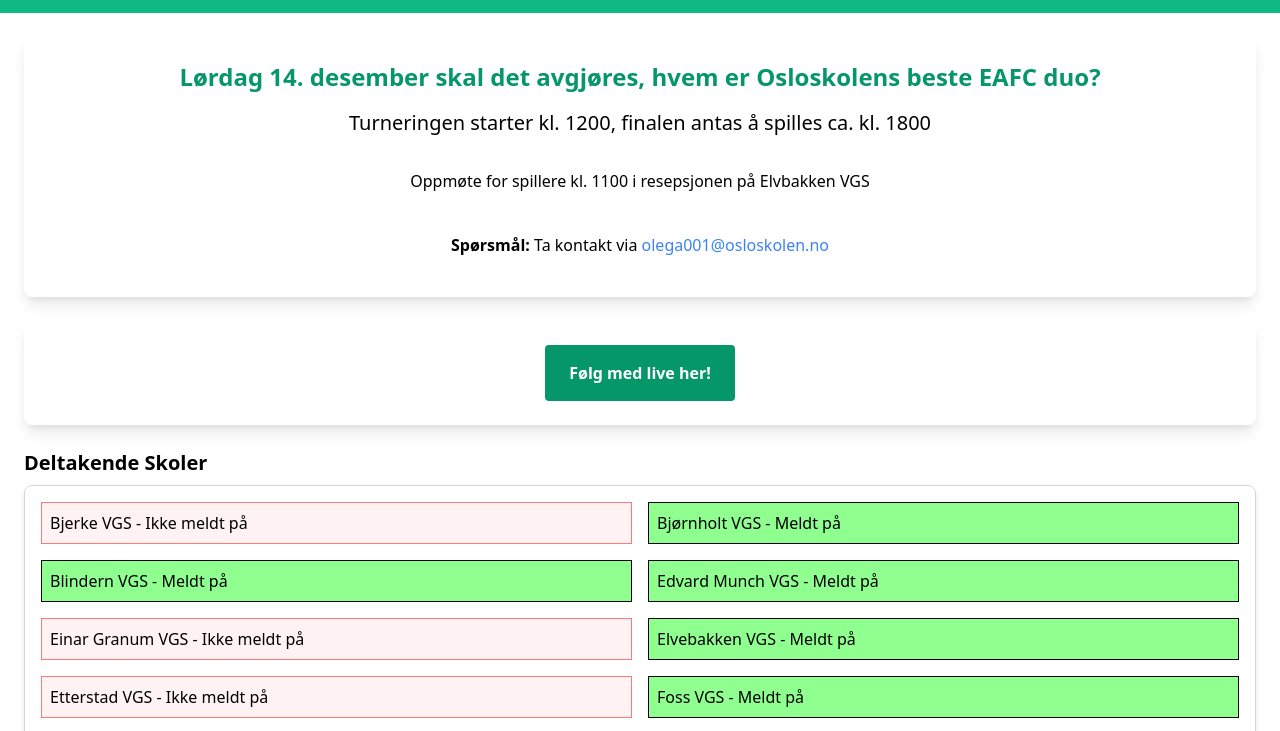
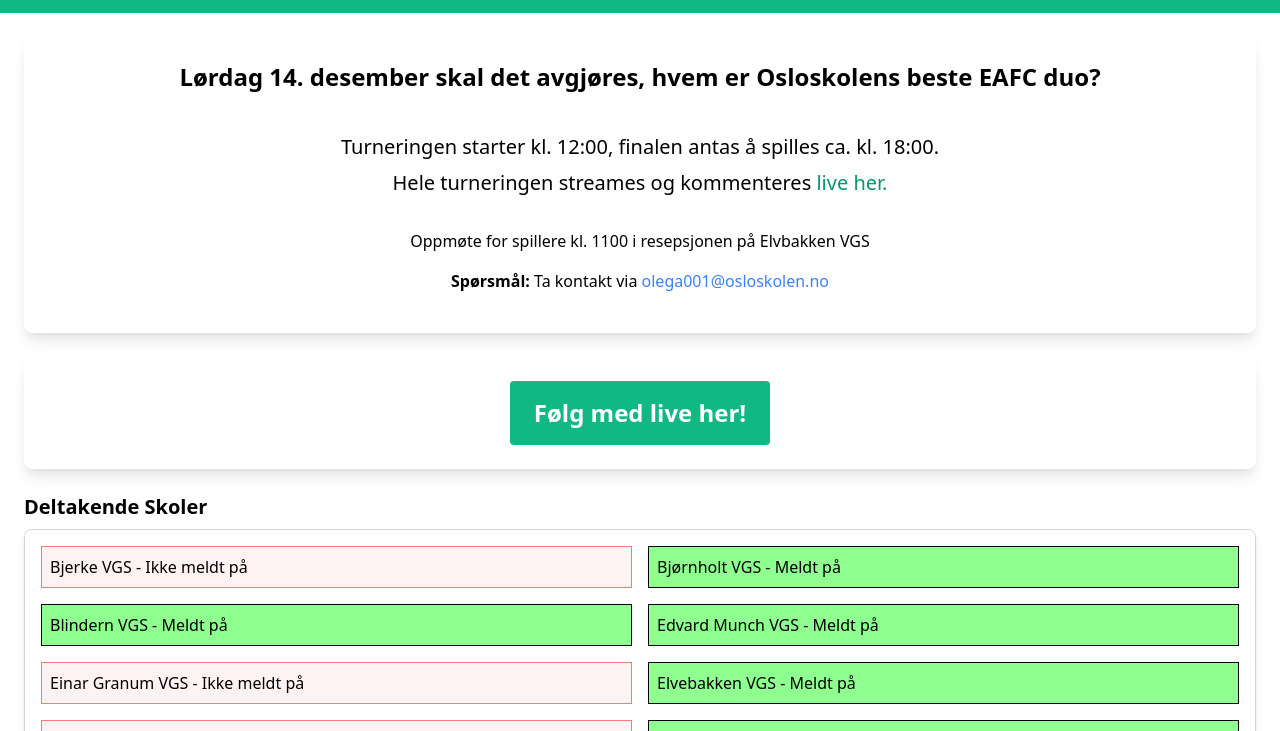
Before and after one commit to Elvebakken-IM/bakkaesport, a plain HTML site: page index.html in a window 1280 px wide. Shown: the part 51-782 px from the top of the page. Drawn offline with nearby package versions, Linux system fonts and the light colour scheme.

Commit message:
update layout

```diff
--- a/index.html
+++ b/index.html
@@ -31,16 +31,18 @@
 
 <main class="container mx-auto p-6">
     <section class="mb-6 bg-white shadow-lg rounded-lg p-6 text-center">
-        <h2 class="text-2xl font-bold mb-4 text-green-600">Lørdag 14. desember skal det avgjøres, hvem er Osloskolens beste EAFC duo?</h2>
-        <p class="mb-2 text-xl">Turneringen starter kl. 1200, finalen antas å spilles ca. kl. 1800</p>
-         <div class="mb-4 p-6">
+        <h2 class="text-2xl font-bold mb-4">Lørdag 14. desember skal det avgjøres, hvem er Osloskolens beste EAFC duo?</h2>
+        <p class="mb-2 text-xl pt-6">Turneringen starter kl. 12:00, finalen antas å spilles ca. kl. 18:00. </p>
+        <p class="mb-2 text-xl"> Hele turneringen streames og kommenteres <a href="/stream" class="text-green-600 "> live her.</a></p>
+
+         <div class="mb-4 pt-6">
             Oppmøte for spillere kl. 1100 i resepsjonen på Elvbakken VGS
         </div>
         <p class="mb-4"><strong>Spørsmål:</strong> Ta kontakt via <a href="mailto:olega001@osloskolen.no" class="text-blue-500">olega001@osloskolen.no</a></p>
     </section>
 
     <section class="text-center bg-white shadow-lg rounded-lg p-6 mt-6 mb-6">
-        <a href="/stream" class="bg-green-600 text-white font-bold py-4 px-6 rounded hover:bg-green-600 inline-block">Følg med live her!</a>
+        <a href="/stream" class="bg-green-500 text-white font-bold py-4 px-6 rounded hover:bg-green-600 inline-block text-2xl">Følg med live her!</a>
     </section>
 
 
```
